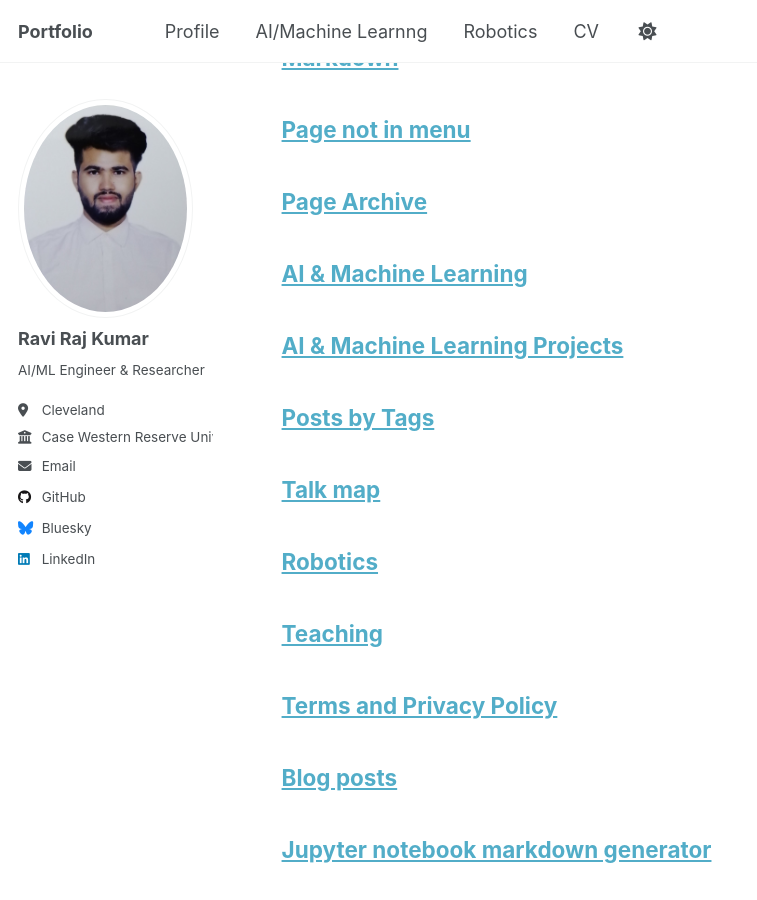
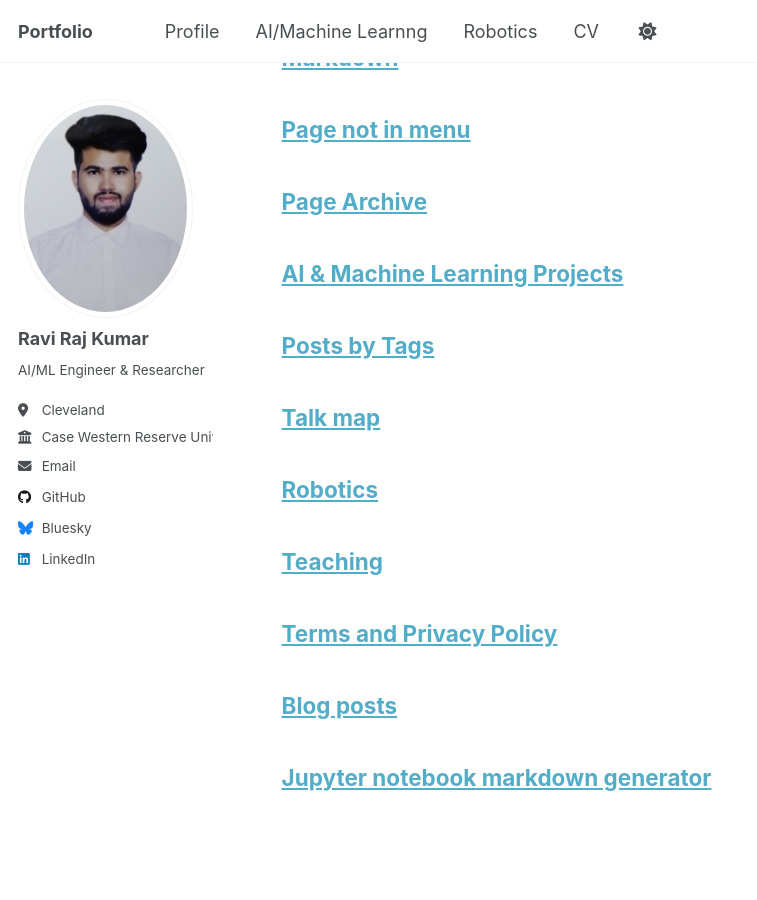
Before and after one commit to raviraj988/raviraj988.github.io, a Jekyll site: the page built from _pages/archive-layout-with-content.md, in a window 1280 px wide and 900 px high, scrolled down 5137 px. Shown: the whole window, without its empty margins (0-757 px from the left). Built offline with Jekyll 4.4.1, drawn with Linux system fonts in a browser that asks for light colours.

Commit message:
Update publications.html

```diff
--- a/_pages/publications.html
+++ b/_pages/publications.html
@@ -1,6 +1,5 @@
 ---
 layout: archive
-title: "AI & Machine Learning"
 permalink: /publications/
 author_profile: true
 ---
```
